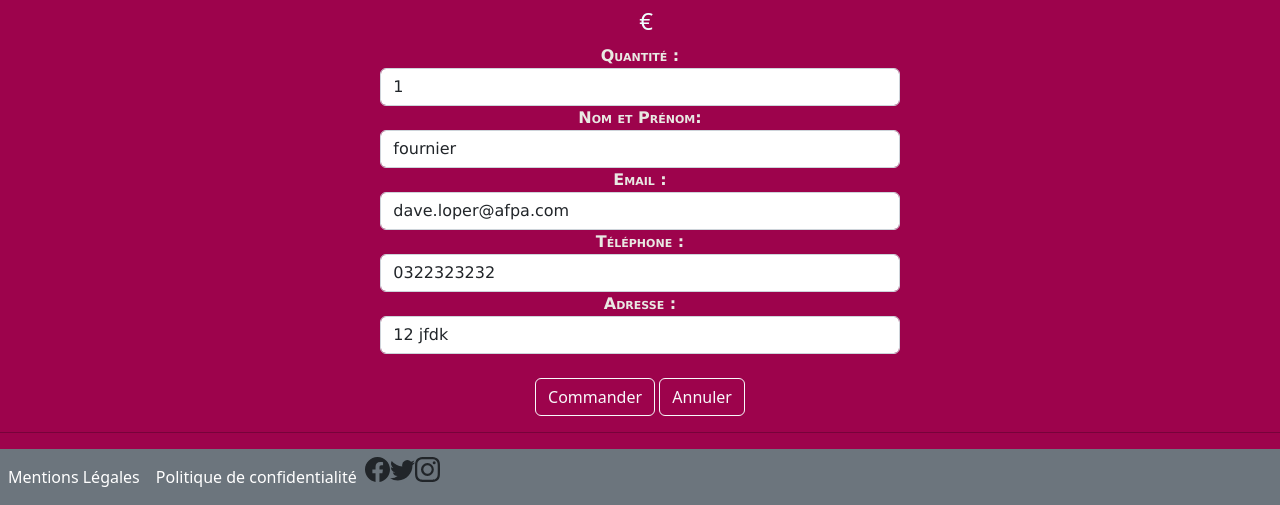
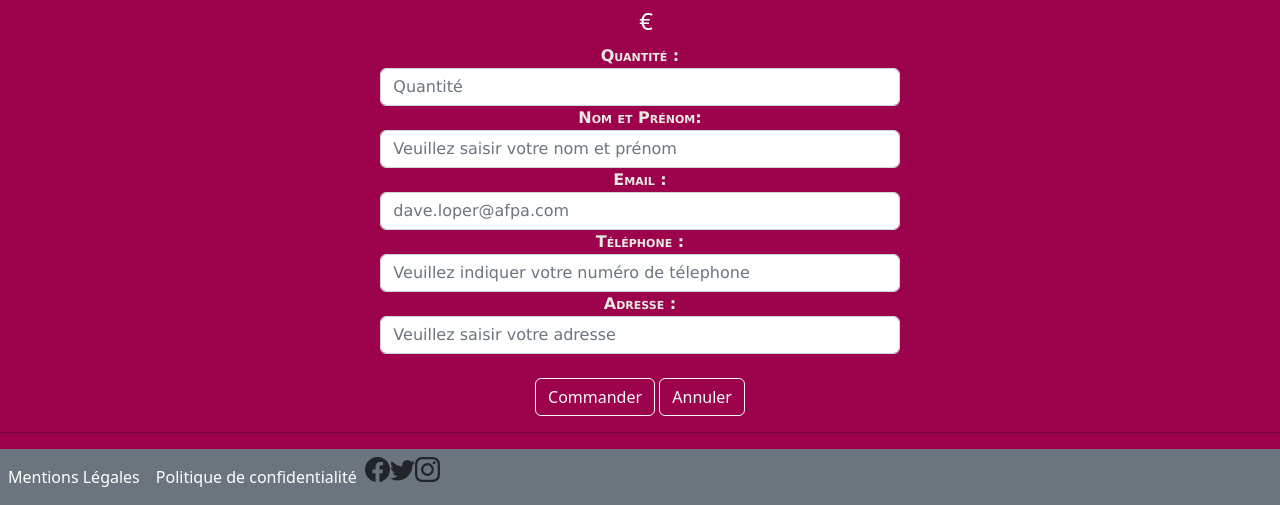
Before and after one commit to Corinna28/Full-stack, a PHP site: page /commande.php?id= in a window 1280 px wide. Shown: the part 457-962 px from the top of the page. Run offline with PHP 8.4, Linux system fonts and the light colour scheme; data comes from the database, SQL or seed files in the repository.

Commit message:
19 juillet

```diff
--- a/District/assets/css/style.css
+++ b/District/assets/css/style.css
@@ -71,6 +71,7 @@ h2{
     -webkit-border-radius: 7px;
     border-radius: 7px;
     object-fit: cover;
+
 }
 
 
--- a/District/cat_form.php
+++ b/District/cat_form.php
@@ -23,7 +23,7 @@ include_once "Template/nav.php";
     <h1 class="animate__animated animate__bounceInLeft">Modification Catégorie</h1>
     <form action="script/script_mod_c.php" id="formulaire" name="formulaire" method="post" enctype="multipart/form-data">
         <fieldset>
-            <input type="hidden" name="id" value="<?= $id;?>">
+            <input type="hidden" name="id" value="<?= $id; ?>">
             <div class="row">
                 <?php foreach ($modctgs as $modctg) : ?>
                     <div class="col-md-6 mb-5 my-2">
@@ -37,6 +37,7 @@ include_once "Template/nav.php";
                             <!-- L'upload de fichier -->
                             <label for="image">Image : </label>
                             <br>
+                            <img src="assets/images/category/<?= $modctg->image; ?>" width="200" height="200" alt="" class="arrondie">
 
                             <input type="file" id="image" name="image" accept="image/png, image/jpeg"></input>
 
--- a/District/categorie.php
+++ b/District/categorie.php
@@ -7,8 +7,7 @@ include('dao.php');
 $db = connexionBase();
 
 
-
-$page = $_GET['page'];
+$page = isset($_GET['page'])?$_GET['page']:1;
 if ($page <= 0) {
     $page = 1;
 }
--- a/District/commande.php
+++ b/District/commande.php
@@ -42,23 +42,23 @@ include_once "Template/nav.php";
                     <!-- on recupere le prix pour effectuer le total -->
                     <input type="hidden" name="prix" value="<?= $platcom->prix; ?>">
 
-                    <input type="number" required="required" class="form-control" name="quantite" value="1" placeholder="Quantité" min="1" max="20" />
+                    <input type="number" required="required" class="form-control" name="quantite" value="" placeholder="Quantité" min="1" max="20" />
                     <div class="form-group">
                         <label for="nom">Nom et Prénom:</label>
-                        <input type="text" required="required"  class="form-control" id="nom_prenom" name="nom_prenom" value="fournier" placeholder="Veuillez saisir votre nom et prénom">
+                        <input type="text" required="required"  class="form-control" id="nom_prenom" name="nom_prenom" value="" placeholder="Veuillez saisir votre nom et prénom">
                     </div>
                     <div class="form-group">
                         <label for="email">Email :</label>
-                        <input type="text" required="required" class="form-control" id="email" name="email" value="dave.loper@afpa.com" placeholder="dave.loper@afpa.com">
+                        <input type="text" required="required" class="form-control" id="email" name="email" value="" placeholder="dave.loper@afpa.com">
 
                     </div>
                     <div class="form-group">
                         <label for="telephone">Téléphone : </label>
-                        <input type="text" required="required" class="form-control" id="telephone" name="telephone" value="0322323232" placeholder="Veuillez indiquer votre numéro de télephone">
+                        <input type="text" required="required" class="form-control" id="telephone" name="telephone" value="" placeholder="Veuillez indiquer votre numéro de télephone">
                     </div>
                     <div class="form-group">
                         <label for="adresse">Adresse :</label>
-                        <input type="text" required="required" class="form-control" id="adresse" name="adresse" value="12 jfdk" placeholder="Veuillez saisir votre adresse">
+                        <input type="text" required="required" class="form-control" id="adresse" name="adresse" value="" placeholder="Veuillez saisir votre adresse">
                     </div>
                 </div>
 
--- a/District/dao.php
+++ b/District/dao.php
@@ -55,6 +55,8 @@ function getCatdiver($limit, $offset)
     $catdiver = $db->prepare("SELECT categorie.libelle, categorie.image, categorie.active, categorie.id  FROM categorie WHERE categorie.active= 'Yes' LIMIT :limit OFFSET :offset;");
 
     //    variable pour la pagination
+$limit = (int) $limit;
+$offset = (int) $offset;
 
     $catdiver->bindValue(':limit', $limit, pdo::PARAM_INT);
     $catdiver->bindValue(':offset', $offset, pdo::PARAM_INT);
--- a/District/login.php
+++ b/District/login.php
@@ -30,6 +30,7 @@ include_once "Template/nav.php";
     <div class="col-4 my-4 mx-auto">
         <nav class="navbar navbar-light ">
             <h2 class="animate__animated animate__bounceInLeft">Se Connecter</h2>
+
         </nav>
         <link rel="stylesheet" href="assets/css/style.css">
 
@@ -48,7 +49,7 @@ include_once "Template/nav.php";
             <button type="submit" class="btn btn-outline-light">Se connecter</button>
             <a href="" class="btn btn-outline-light">Retour</a>
         </form>
-        <img class="trans" src="assets/images/the_district_brand/logo_transparent.png" alt="trans" title="trans" width="200" height="200" />
+        <img class="trans" src="assets/images/the_district_brand/logo_transparent.png" alt="trans" title="trans" width="100" height="100" />
     </div>
 
 
--- a/District/plat_form.php
+++ b/District/plat_form.php
@@ -52,7 +52,7 @@ include_once "Template/nav.php";
                             <!-- L'upload de fichier -->
                             <label for="image">Image : </label>
                             <br>
-
+                            <img src="assets/images/food/<?= $modplat->image; ?>" width="200" height="200" alt="" class="arrondie">
                             <input type="file" id="image" name="image" accept="image/png, image/jpeg"></input>
 
 
--- a/District/platcat.php
+++ b/District/platcat.php
@@ -8,7 +8,7 @@ $db = connexionBase();
 
 // requetes lancer via le dao
 
-$page = $_GET['page'];
+$page = isset($_GET['page'])?$_GET['page']:1;
 if ($page <= 0) {
     $page = 1;
 }
```
Also changed, not shown: 1 other file.
